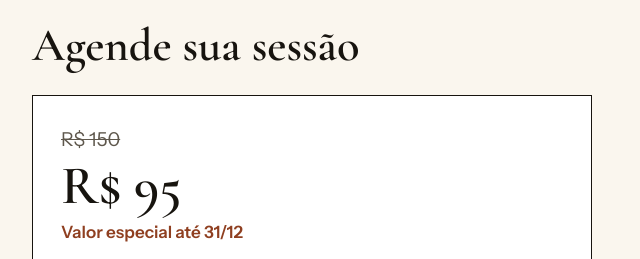
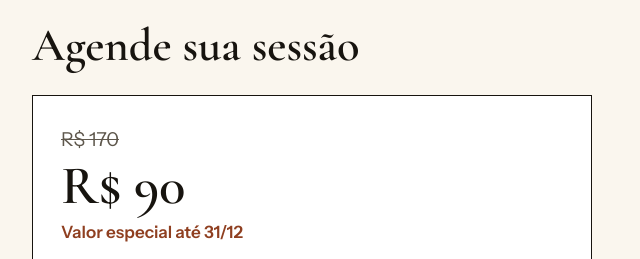
Before and after one commit to vithorforces/vithor-site, a plain HTML site: page index.html in a window 1280 px wide. Shown: the part 2600-2859 px from the top of the page, 112-752 px from the left. Drawn offline with nearby package versions, Linux system fonts and the light colour scheme.

Commit message:
Add files via upload

```diff
--- a/index.html
+++ b/index.html
@@ -166,8 +166,8 @@ footer small{color:#BDB5A6}
   <div class="wrap">
     <h2>Agende sua sessão</h2>
     <div class="price">
-      <div class="was">R$ 150</div>
-      <div class="now">R$ 95</div>
+      <div class="was">R$ 170</div>
+      <div class="now">R$ 90</div>
       <div class="until">Valor especial até 31/12</div>
       <ul>
         <li>Sessão individual de 50 minutos, por videochamada.</li>
```
